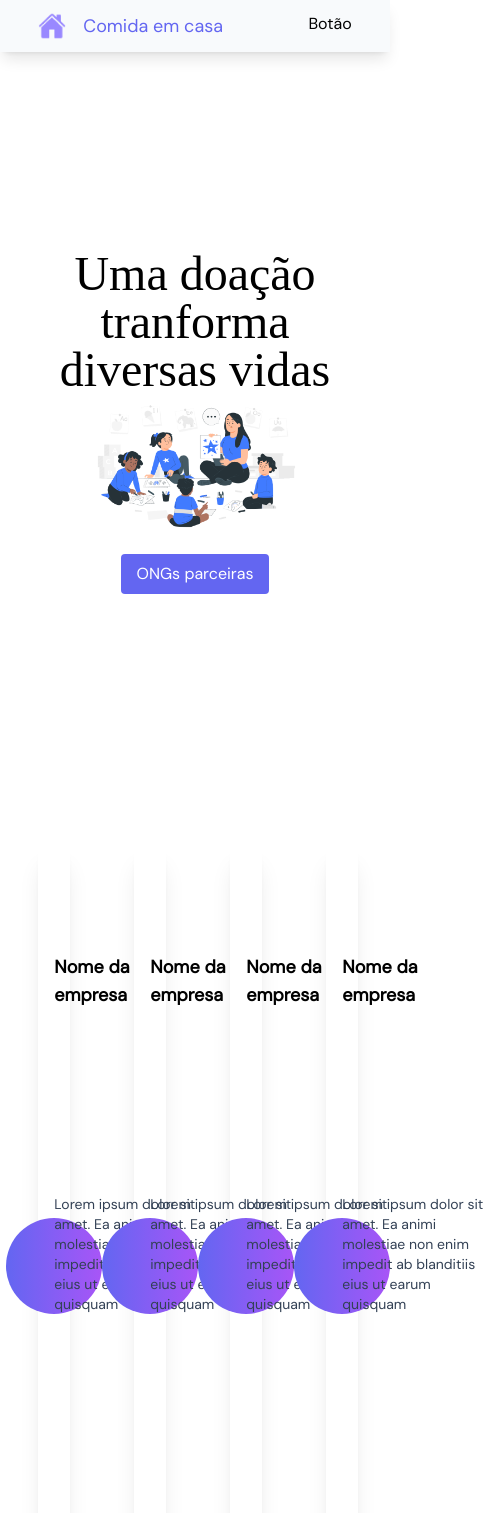
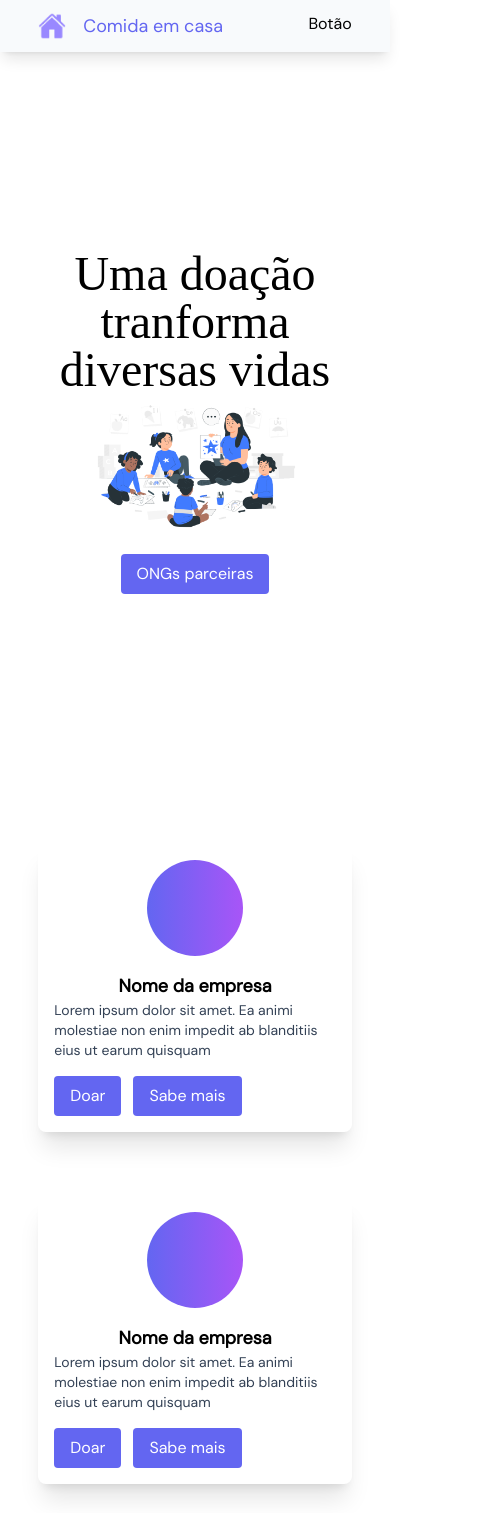
Before and after one commit to HellenPK/comida-em-casa, a React (Create React App) app: page /instituicoes in a window 390 px wide. Shown: the top 1513 px of the page, 490 px wide, since content can reach past the window. Built offline with nearby package versions, Linux system fonts and the light colour scheme; a web font is replaced by a local one.

Commit message:
Add cursor pointe rao navbar

```diff
--- a/src/components/Navbar/index.jsx
+++ b/src/components/Navbar/index.jsx
@@ -1,4 +1,5 @@
-import React, { Children } from 'react';
+import React from 'react';
+import { useNavigate } from 'react-router-dom';
 import Home from '../../assets/icons/home.png'
 
 const Container = ({ children, className }) => {
@@ -18,13 +19,16 @@ const List = () => {
     </ul>
   )
 }
-const Navbar = () => {
+
+const Navbar = ({to}) => {
+  const navigate = useNavigate()
+
   return (
     <>
       <Container className="w-full fixed px-6 py-3 md:py-5 bg-slate-50 shadow-lg">
         <div className='m-auto w-11/12'>
           <div className='flex justify-between'>
-            <div className='flex'>
+            <div className='flex cursor-pointer' onClick={() => to && navigate(to)}>
               <div>
                 <img className='w-10/12' src={Home} alt="" srcset="" />
               </div>
--- a/src/screens/Instituitions/components/CardInstituitions.jsx
+++ b/src/screens/Instituitions/components/CardInstituitions.jsx
@@ -2,12 +2,12 @@ import DefaultButton from "../../../components/DefaultButton"
 
 const CardInstituitions = ({name="Name", description="description"}) => {
   return (
-    <div className="grid grid-cols-3 p-4 rounded-lg shadow-xl">
+    <div className="grid grid-cols-1 md:grid-cols-3 p-4 rounded-lg shadow-xl">
       <div className="grid-rows-1 grid items-center justify-center">
           <span className="rounded-full bg-gradient-to-r from-indigo-500 to-purple-500 p-12"></span>
       </div>
-      <div className="col-span-2 grid items-center">
-        <h2 className="text-lg font-semibold font-dm">{name}</h2>
+      <div className="col-span-2 grid items-center mt-4 md:mt-0">
+        <h2 className="text-lg text-center md:text-left font-semibold font-dm">{name}</h2>
         <p className="text-sm text-slate-700 font-dm">{description}</p>
 
         <div className="flex gap-3 mt-4">
--- a/src/screens/Instituitions/components/Instituitions.jsx
+++ b/src/screens/Instituitions/components/Instituitions.jsx
@@ -4,7 +4,7 @@ import Container from "./Container"
 const Instituitions = () => {
   return (
     <>
-      <Container additionalStyle="md:grid md:grid-cols-2 md:grid-rows-3 gap-16">
+      <Container additionalStyle="grid grid-cols-1 md:grid-cols-2 md:grid-rows-3 gap-16">
         <CardInstituitions name="Nome da empresa" description="Lorem ipsum dolor sit amet. Ea animi molestiae non enim impedit ab blanditiis eius ut earum quisquam"/>
         <CardInstituitions name="Nome da empresa" description="Lorem ipsum dolor sit amet. Ea animi molestiae non enim impedit ab blanditiis eius ut earum quisquam"/>
         <CardInstituitions name="Nome da empresa" description="Lorem ipsum dolor sit amet. Ea animi molestiae non enim impedit ab blanditiis eius ut earum quisquam"/>
--- a/src/screens/Instituitions/index.jsx
+++ b/src/screens/Instituitions/index.jsx
@@ -6,7 +6,7 @@ import Instituitions from './components/Instituitions'
 const Institutions = () => {
   return (
     <>
-      <Navbar/>
+      <Navbar to="/"/>
       <HeaderInstituitions/>
       <Instituitions/>
     </>
```
